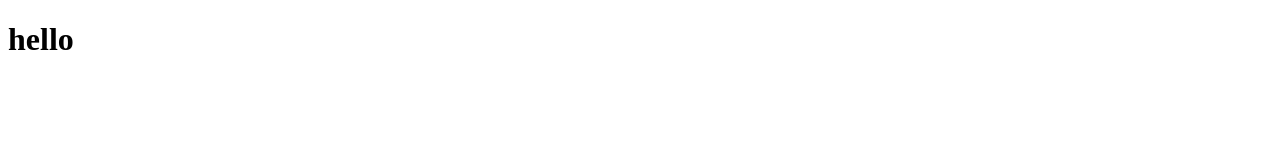
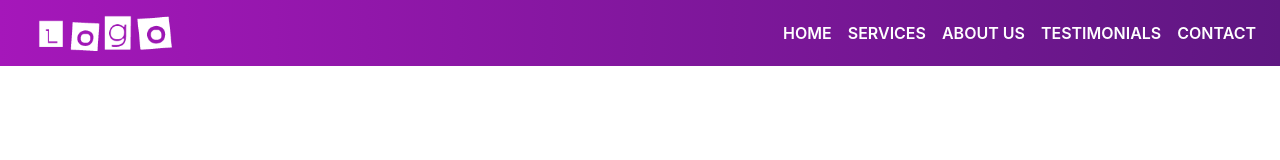
Before and after one commit to deven10/Bootstrap_Website, a plain HTML site: page index.html in a window 1280 px wide. Drawn offline with nearby package versions, Linux system fonts and the light colour scheme.

Commit message:
Created Navbar

```diff
--- a/index.html
+++ b/index.html
@@ -4,9 +4,60 @@
     <meta charset="UTF-8">
     <meta http-equiv="X-UA-Compatible" content="IE=edge">
     <meta name="viewport" content="width=device-width, initial-scale=1.0">
-    <title>Bootstrap Website</title>
+    <link rel="stylesheet" href="style.css">
+
+<!-- CSS only -->
+<link rel="stylesheet" href="https://cdn.jsdelivr.net/npm/bootstrap@4.2.1/dist/css/bootstrap.min.css">
+
+<link rel="stylesheet" href="https://cdnjs.cloudflare.com/ajax/libs/font-awesome/4.7.0/css/font-awesome.min.css">
+
+<!-- JavaScript Bundle with Popper -->
+<script src="https://code.jquery.com/jquery-3.3.1.slim.min.js"></script>
+<script src="https://cdn.jsdelivr.net/npm/bootstrap@4.2.1/dist/js/bootstrap.min.js"></script>
+
+
+<title>Bootstrap Website</title>
 </head>
 <body>
-    <h1>hello</h1>
+    <section id="nav-bar">
+        <nav class="navbar navbar-expand-lg navbar-light">
+
+              <a class="navbar-brand" href="#"><img src="./images/demo-logo.png"></a>
+
+              <button class="navbar-toggler" type="button" data-toggle="collapse" data-target="#navbarNav" aria-expanded="false" aria-controls="navbarNav">
+                <i class="fa fa-bars"></i>
+              </button>
+
+              <!-- <div class="collapse navbar-collapse" id="navbarNav"> -->
+            <div class="collapse navbar-collapse" id="navbarNav">
+                <ul class="navbar-nav ml-auto">
+                  <li class="nav-item">
+                    <a class="nav-link" href="#">HOME</a>
+                  </li>
+                  <li class="nav-item">
+                    <a class="nav-link" href="#">SERVICES</a>
+                  </li>
+                  <li class="nav-item">
+                    <a class="nav-link" href="#">ABOUT US</a>
+                  </li>
+                  <li class="nav-item">
+                    <a class="nav-link" href="#">TESTIMONIALS</a>
+                  </li>
+                  <li class="nav-item">
+                    <a class="nav-link" href="#">CONTACT</a>
+                  </li>
+                </ul>
+              </div>
+          </nav>
+    </section>
+
+    <!-- Banner Section -->
+    <section class="banner">
+        <div class="container">
+            <div class="row">
+
+            </div>
+        </div>
+    </section>
 </body>
 </html>
--- a/style.css
+++ b/style.css
@@ -2,5 +2,45 @@
     margin: 0;
     padding: 0;
     box-sizing: border-box;
-    background-color: green;
 }
+
+#nav-bar{
+    position: sticky;
+    z-index: 10;
+    top: 0;
+}
+
+.navbar-nav{
+    /* background-color: green; */
+    margin-left: auto;
+    /* padding-right: 20px; */
+}
+
+.navbar{
+    background-image: linear-gradient( to right, #a517ba, #5f1782) ;
+}
+
+.navbar-brand img{
+    padding-left: 20px;
+    height: 40px;
+}
+
+/* .navbar-nav li{
+     padding: 0 10px;
+} */
+
+.navbar-nav li a{
+    color: #fff !important;
+    font-weight: 600;
+    float: right;
+    text-align: left;
+}
+
+.fa-bars{
+    color: #fff;
+    font-size: 30px !important;
+}
+
+.navbar-toggler{
+    outline: none !important;
+}
```
Also changed, not shown: images/demo-logo.png (added), images/facebook-icon.png (added), images/home2.png (added), images/instagram-icon.png (added), images/linkedin-icon.png (added), images/network.png (added), images/play.png (added), images/service1.png (added), images/service2.png (added), images/service3.png (added), images/snapchat-icon.png (added), images/twitter-icon.png (added), images/user1.jpg (added), images/user2.jpg (added), 3 more files, 1 other file.
